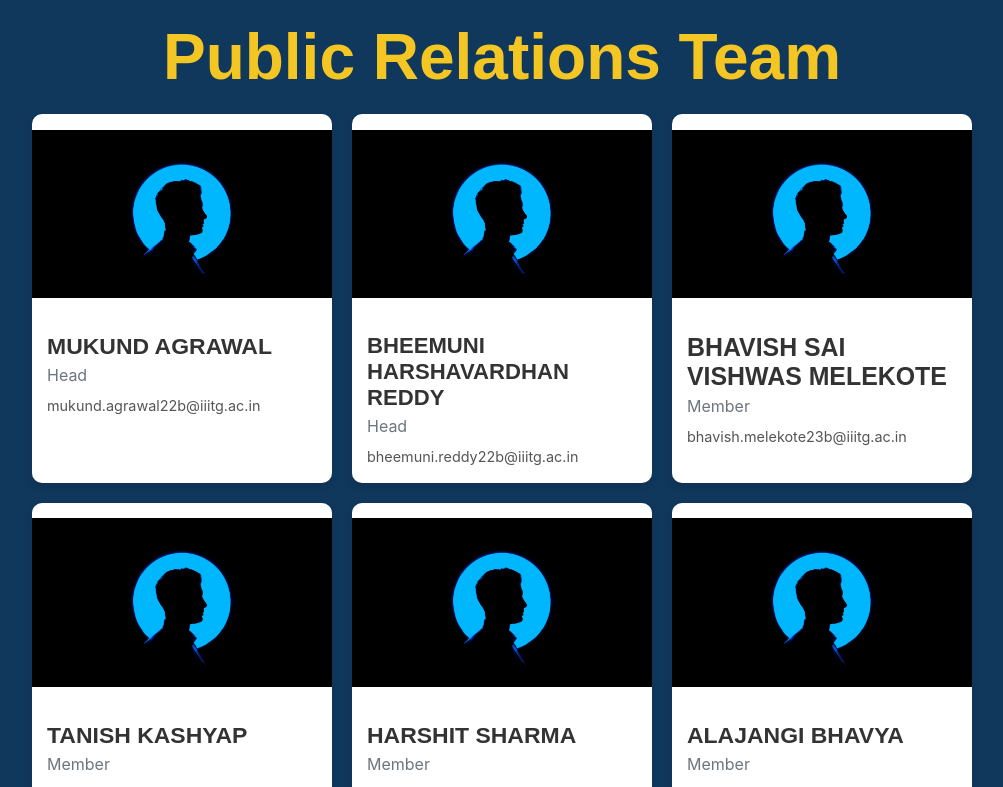
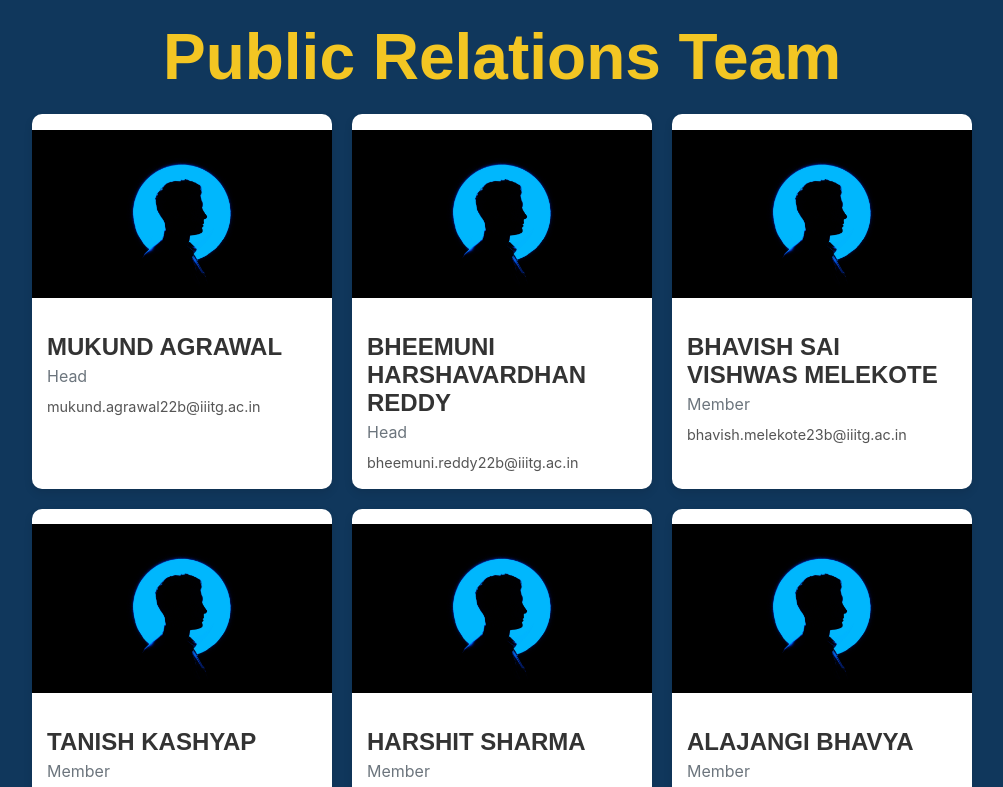
Before and after one commit to SnehanshuPal27/Yuvaan2k25, a React (Vite) app: page /prTeam in a window 1280 px wide. Shown: the top 787 px of the page, without its empty margins (138-1141 px from the left). Built offline with nearby package versions, Linux system fonts and the light colour scheme; a web font is replaced by a local one.

Commit message:
minor bug fixes3

```diff
--- a/src/components/teams/ProfileCard.jsx
+++ b/src/components/teams/ProfileCard.jsx
@@ -1,25 +1,9 @@
-import React, { useEffect, useRef } from 'react';
+import React from 'react';
 import './ProfileCard.css';
 
 const ProfileCard = ({ image, name, jobTitle, linkedinUrl, email }) => {
     const profileImage = image || '/card-pic.jpg';
     const blogUrl = " ";
-    const nameRef = useRef(null);
-
-    useEffect(() => {
-        const nameElement = nameRef.current;
-        const maxHeight = 26.4; // Adjust the maximum height as needed
-
-        if (nameElement) {
-            const initialFontSize = parseFloat(window.getComputedStyle(nameElement).fontSize);
-
-            // Calculate the scaling factor to fit within the max height
-            const scaleFactor = maxHeight / nameElement.offsetHeight;
-
-            // Apply the scaled font size
-            nameElement.style.fontSize = `${initialFontSize * scaleFactor}px`;
-        }
-    }, [name]);
 
     return (
         <div className="prof-card">
@@ -27,7 +11,7 @@ const ProfileCard = ({ image, name, jobTitle, linkedinUrl, email }) => {
                 <img src={profileImage} alt={`${name} profile picture`} />
             </div>
             <div className="profile-info">
-                <h1 ref={nameRef} className="profile-name">{name}</h1>
+                <h1 className="profile-name">{name}</h1>
                 <p className="job-title">{jobTitle}</p>
                 <p className="desc">{email}</p>
             </div>
```
